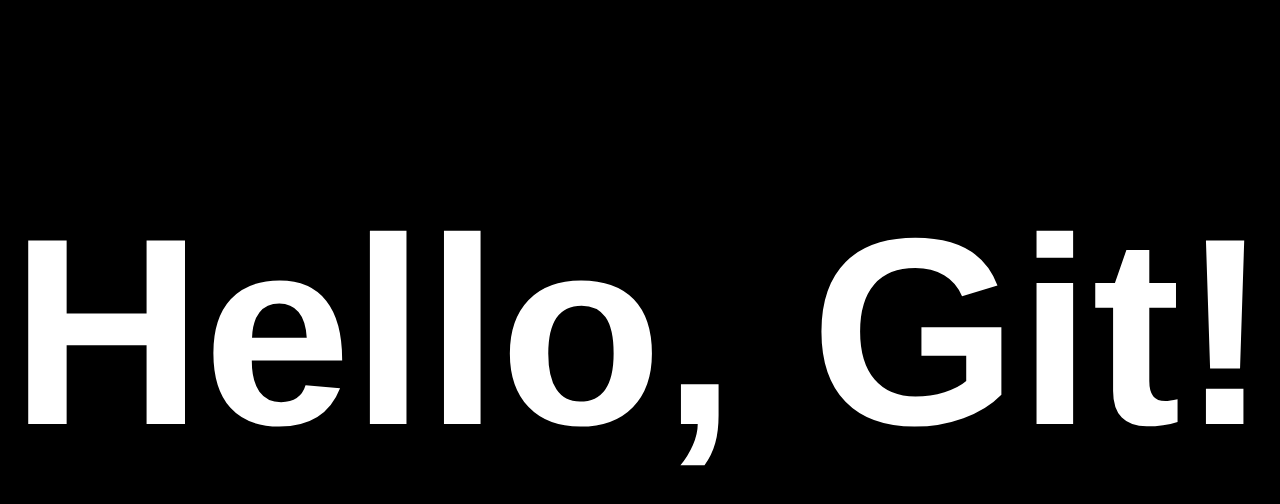
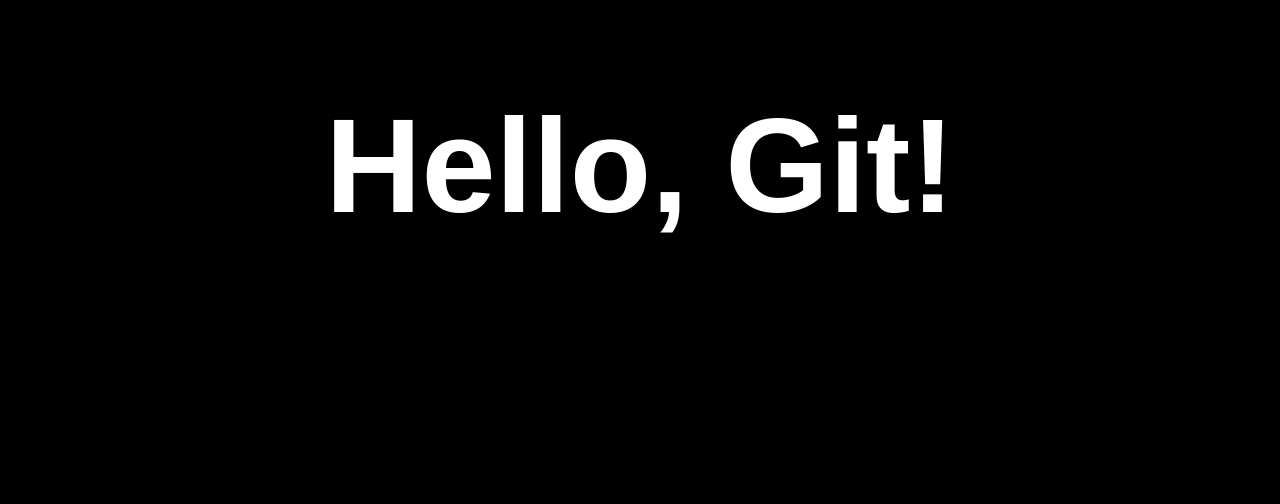
Before and after one commit to TimothyDY/ubiquitous-octo-spork, a plain HTML site: page index.html in a window 1280 px wide. Drawn offline with Linux system fonts and the light colour scheme.

Commit message:
adjustment 2

```diff
--- a/style.css
+++ b/style.css
@@ -2,7 +2,7 @@ body{
     background-color: black;
 }
 h1{
-    font-size: 200pt;
+    font-size: 100pt;
     font-family: Arial, Helvetica, sans-serif;
     text-align: center;
     color: white;
```
